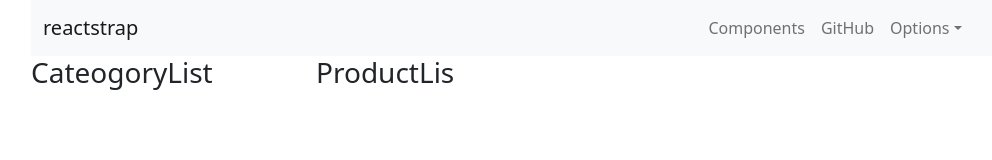
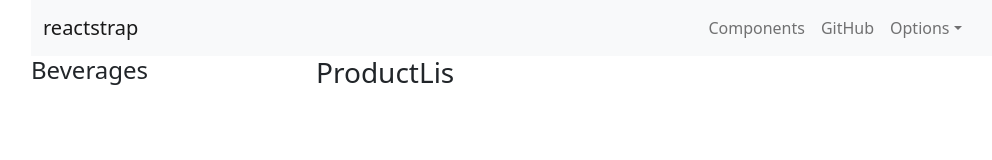
Before and after one commit to osmanbeshirov/redux_project, a React (Create React App) app: page / in a window 1280 px wide. Shown: the top 160 px of the page, without its empty margins (51-1043 px from the left). Built offline with nearby package versions, Linux system fonts and the light colour scheme.

Commit message:
useSelector is workring successfully

```diff
--- a/src/component/categories/CateogoryList.js
+++ b/src/component/categories/CateogoryList.js
@@ -1,9 +1,23 @@
-import React from 'react'
+import React, { useEffect } from 'react';
+import { useSelector, useDispatch } from 'react-redux';
+import { changeCategory } from '../../redux/actions/categoryActions';
 
 export default function CateogoryList() {
+
+
+
+
+
+
+  const currentCategory = useSelector(state => state.changeCategory.categoryName)
+
+  console.log(currentCategory)
+
+
   return (
     <div>
-      <h3>CateogoryList</h3>
+
+      <h4>{currentCategory}</h4>
     </div>
   )
 }
--- a/src/component/navi/Navi.js
+++ b/src/component/navi/Navi.js
@@ -43,7 +43,7 @@ export default function Navi() {
                                 >
                                     Options
                                 </DropdownToggle>
-                                <DropdownMenu right>
+                                <DropdownMenu end>
                                     <DropdownItem>
                                         Option 1
                                     </DropdownItem>
--- a/src/redux/reducers/initialState.js
+++ b/src/redux/reducers/initialState.js
@@ -1,3 +1,3 @@
 export default {
-    currentCategory: {}
+    currentCategory: {categoryName: 'Beverages'}
 }
```
